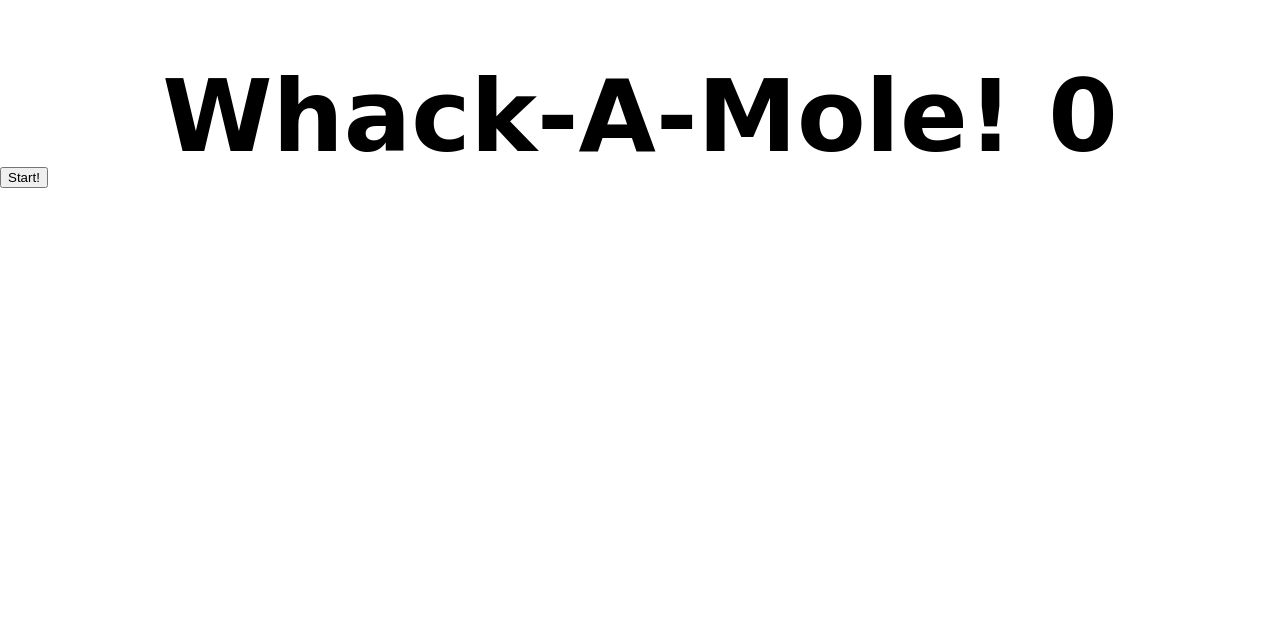
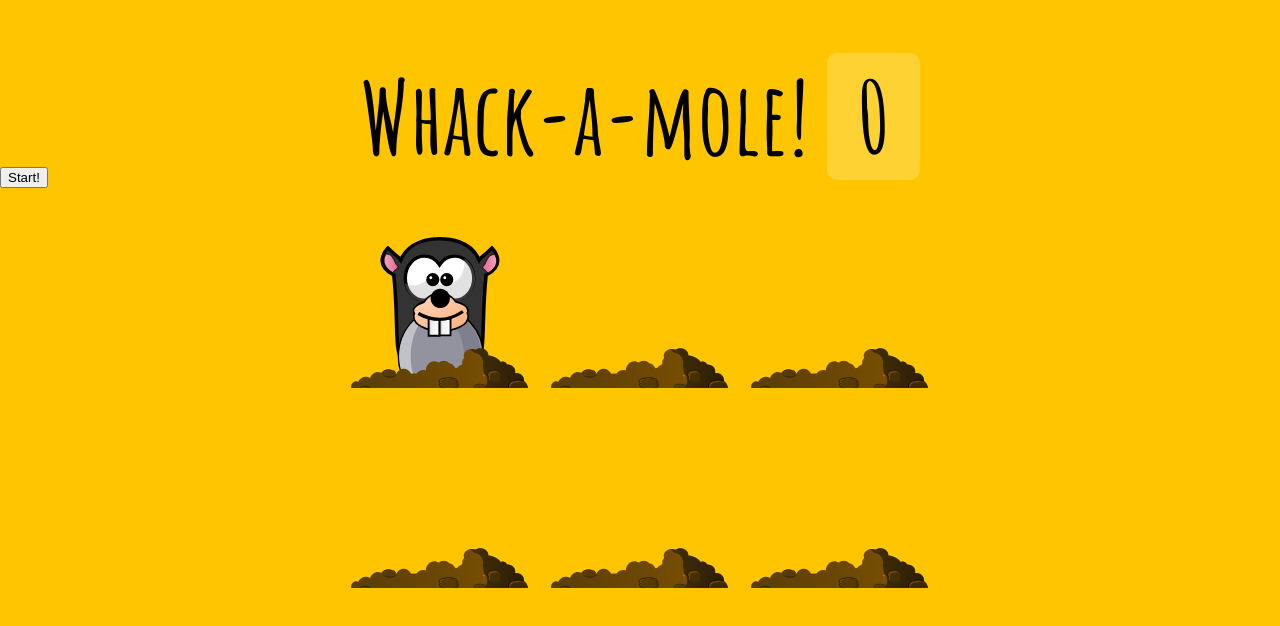
Before and after one commit to darkimpow/Whack-A-Mole-Js-Game, a plain HTML site: page index.html in a window 1280 px wide. Both pictures are taken after a click on the button "Start!". Shown: the top 626 px of the page. Drawn offline with Linux system fonts and the light colour scheme.

Commit message:
functions in app.js file were corrected for tsart of the game animation

```diff
--- a/app.js
+++ b/app.js
@@ -1,51 +1,48 @@
-const holes = document.querySelector('.hole');
-const scoreboard = document.querySelector('score');
-const moles = document.querySelector('.mole');
-let lasthole;
+const holes = document.querySelectorAll('.hole');
+const scoreBoard = document.querySelector('.score');
+const moles = document.querySelectorAll('.mole');
+let lastHole;
 let timeUp = false;
 let score = 0;
 
-
-function randomtime(min, max){
-    return Math.round(Math.random() * (max -min) + min);
+function randomTime(min, max) {
+  return Math.round(Math.random() * (max - min) + min);
 }
 
-function randomHole(holes){
-    const idx = Maqth.floor(Math.random() * holes.length)
+function randomHole(holes) {
+  const idx = Math.floor(Math.random() * holes.length);
   const hole = holes[idx];
-    if(hole === lastHole) {
-    console.log('nope');
+  if (hole === lastHole) {
+    console.log('Ah nah thats the same one bud');
     return randomHole(holes);
   }
-
-    lastHole= hole;
+  lastHole = hole;
   return hole;
 }
 
-function peep(){
- const time= randomTime(200,1000);
- const hole = randomHole(hsoles);
+function peep() {
+  const time = randomTime(200, 1000);
+  const hole = randomHole(holes);
   hole.classList.add('up');
- setTimeout(()=> {
+  setTimeout(() => {
     hole.classList.remove('up');
-    if(!timeUp) peep();
-    peep();
+    if (!timeUp) peep();
   }, time);
 }
 
-function startGame(){
-scoreboard.textContent = 0;
+function startGame() {
+  scoreBoard.textContent = 0;
   timeUp = false;
   score = 0;
   peep();
   setTimeout(() => timeUp = true, 10000)
 }
 
-function bonk(e){
-    if(!e.isTrusted) return;
+function bonk(e) {
+  if(!e.isTrusted) return; // cheater!
   score++;
-    this.classList.remove('up');
+  this.parentNode.classList.remove('up');
   scoreBoard.textContent = score;
 }
 
-moles.forEach(mole => mole.addEventListener('click', bonk))
+moles.forEach(mole => mole.addEventListener('click', bonk));
--- a/index.html
+++ b/index.html
@@ -3,14 +3,13 @@
 <head>
   <meta charset="UTF-8">
   <title>Whack A Mole!</title>
-    <meta name="viewport" content="width=device-width, initial-scale=1.0">
+  <link href='https://fonts.googleapis.com/css?family=Amatic+SC:400,700' rel='stylesheet' type='text/css'>
   <link rel="stylesheet" href="style.css">
-    <link rel="app.js" href="app.js">
 </head>
 <body>
 
-    <h1>Whack-A-Mole! <span class="Score">0</span></h1>
-    <button cnclick="startGame()">Start!</button>
+  <h1>Whack-a-mole! <span class="score">0</span></h1>
+  <button onClick="startGame()">Start!</button>
 
   <div class="game">
     <div class="hole hole1">
@@ -33,6 +32,7 @@
     </div>
   </div>
 
+<script src="app.js"> </script>
 
 </body>
 </html>
--- a/style.css
+++ b/style.css
@@ -1,7 +1,7 @@
-html{
+html {
     box-sizing: border-box;
     font-size: 10px;
-background-image: #ffc600;
+    background: #ffc600;
   }
 
   *, *:before, *:after {
@@ -21,36 +21,53 @@ h1 {
     margin-bottom: 0;
   }
 
-.score{
-    background: rgba(255,255,255,0);
+  .score {
+    background: rgba(255,255,255,0.2);
     padding: 0 3rem;
     line-height: 1;
     border-radius: 1rem;
   }
 
-.game{
+  .game {
     width: 600px;
     height: 400px;
     display: flex;
     flex-wrap: wrap;
+    margin: 0 auto;
   }
 
+  .hole {
+    flex: 1 0 33.33%;
+    overflow: hidden;
+    position: relative;
+  }
 
+  .hole:after {
+    display: block;
+    background: url(dirt.svg) bottom center no-repeat;
+    background-size: contain;
+    content: '';
+    width: 100%;
+    height:70px;
+    position: absolute;
+    z-index: 2;
+    bottom: -30px;
+  }
 
-
-
-
-
-.mole{
-    background: url('mole.svg')bottom center no-repeat;
+  .mole {
+    background: url('mole.svg') bottom center no-repeat;
     background-size: 60%;
     position: absolute;
     top: 100%;
     width: 100%;
     height: 100%;
-    transition: all 0.4s;
+    transition:all 0.4s;
   }
 
-.hole.up .mole{
-    top:0;
+  .hole.up .mole {
+    top: 0;
   }
+
+  .button{
+    position: center;
+  }
```
Also changed, not shown: dirt.svg (added), mole.svg (added). Lines whose indentation alone changed are shown as unchanged.
